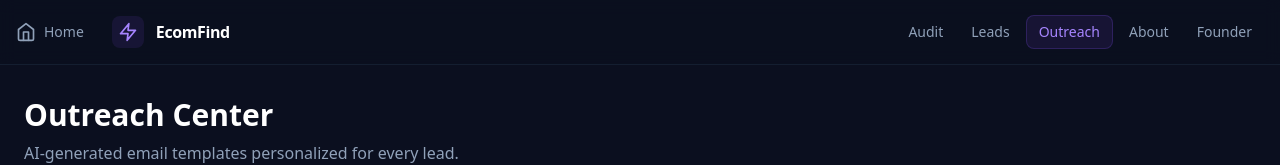
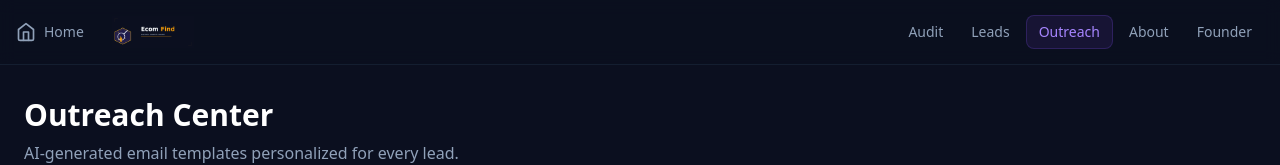
Before and after one commit to supremacy1422/ecomfind, a Next.js app: page /outreach in a window 1280 px wide. Shown: the top 165 px of the page. Built offline with nearby package versions, Linux system fonts and the light colour scheme; no server answers.

Commit message:
Update header with EcomFind logo

```diff
--- a/src/app/outreach/page.tsx
+++ b/src/app/outreach/page.tsx
@@ -606,10 +606,7 @@ export default function OutreachPage() {
               <IconStore className="w-5 h-5" />
               <span className="text-sm font-medium hidden sm:inline">Home</span>
             </a>
-            <div className="w-8 h-8 rounded-lg bg-violet-500/10 flex items-center justify-center">
-              <IconZap className="w-5 h-5 text-violet-400" />
-            </div>
-            <span className="font-bold text-white tracking-tight">EcomFind</span>
+            <img src="/ecomfind_logo.png" alt="EcomFind" className="h-8 w-auto" />
           </div>
           <nav className="hidden md:flex items-center gap-1">
             <a href="/discover" className="px-3 py-1.5 rounded-lg text-slate-400 hover:text-white hover:bg-slate-800 text-sm transition-colors">Audit</a>
```
